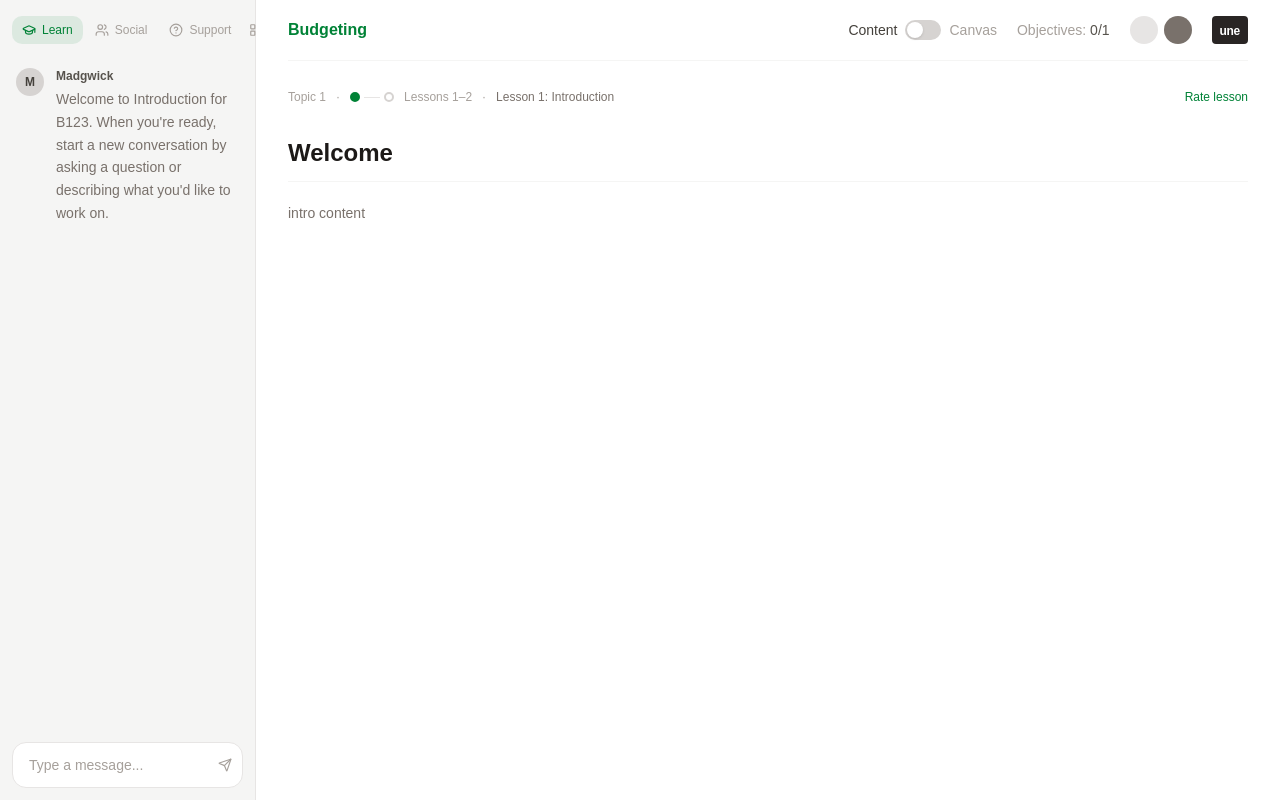
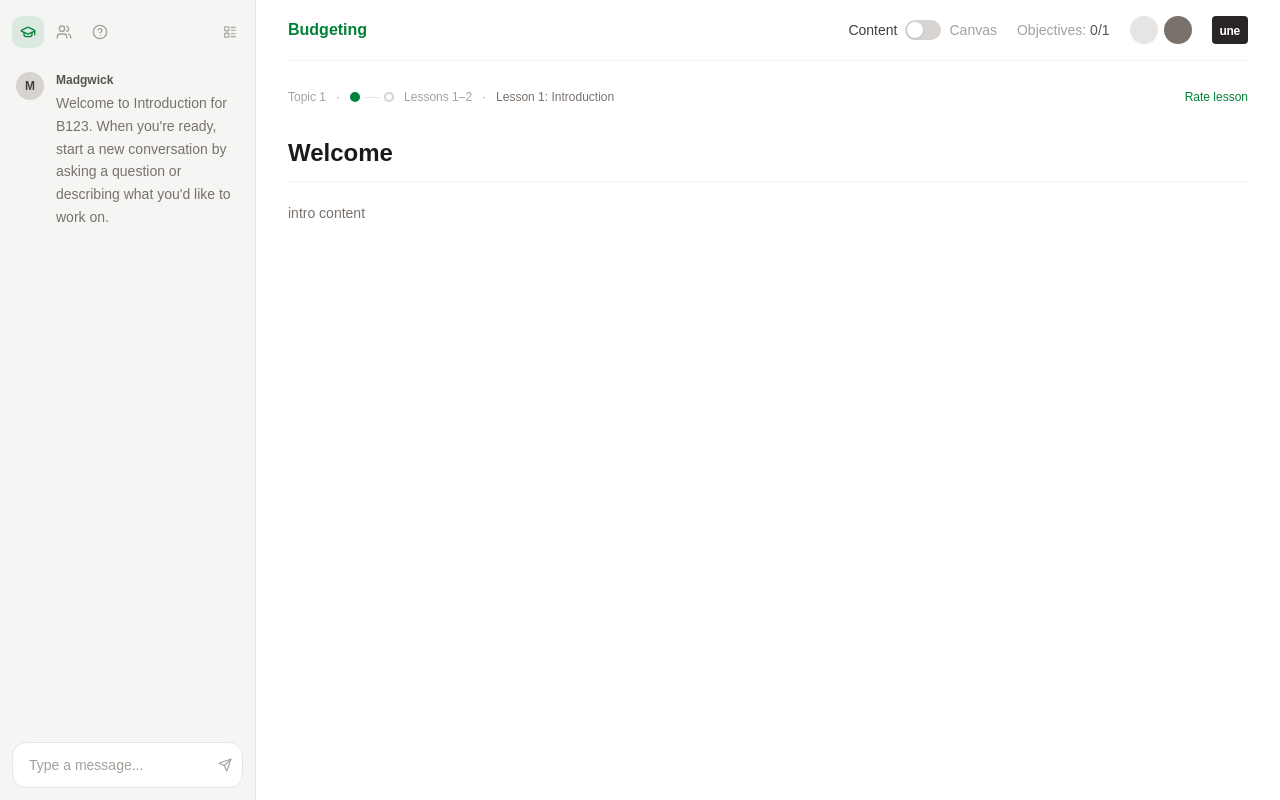
Before and after one commit to Lyfe4/ui-2.0, a React (Vite) app: page / in a window 1280 px wide. Built offline with nearby package versions, Linux system fonts and the light colour scheme.

Commit message:
fix: make nav items icon-only so course map toggle fits in the header row
Text labels were overflowing the 256px pane, hiding the LayoutList toggle.
Icon-only nav with title tooltips matches the Claude console aesthetic.

https://claude.ai/code/session_019wqbeAhrHwqycR7GZWx3dm

```diff
--- a/src/components/ChatPane.tsx
+++ b/src/components/ChatPane.tsx
@@ -38,20 +38,21 @@ export function ChatPane() {
         view === "navigator" ? "w-80" : "w-64",
       )}
     >
-      <div className="flex items-center gap-0.5 px-3 pb-2 pt-4">
+      <div className="flex items-center gap-1 px-3 pb-2 pt-4">
         {navItems.map(({ id, label, icon: Icon }) => (
           <button
             key={id}
             onClick={() => setActiveNav(id)}
+            aria-label={label}
+            title={label}
             className={cn(
-              "flex items-center gap-1.5 rounded-lg px-2.5 py-1.5 text-xs font-medium transition-colors",
+              "flex items-center justify-center rounded-lg p-2 transition-colors",
               activeNav === id
                 ? "bg-primary/10 text-primary"
                 : "text-stone-400 hover:bg-stone-200 hover:text-stone-600",
             )}
           >
-            <Icon className="h-3.5 w-3.5" />
-            {label}
+            <Icon className="h-4 w-4" />
           </button>
         ))}
 
```
